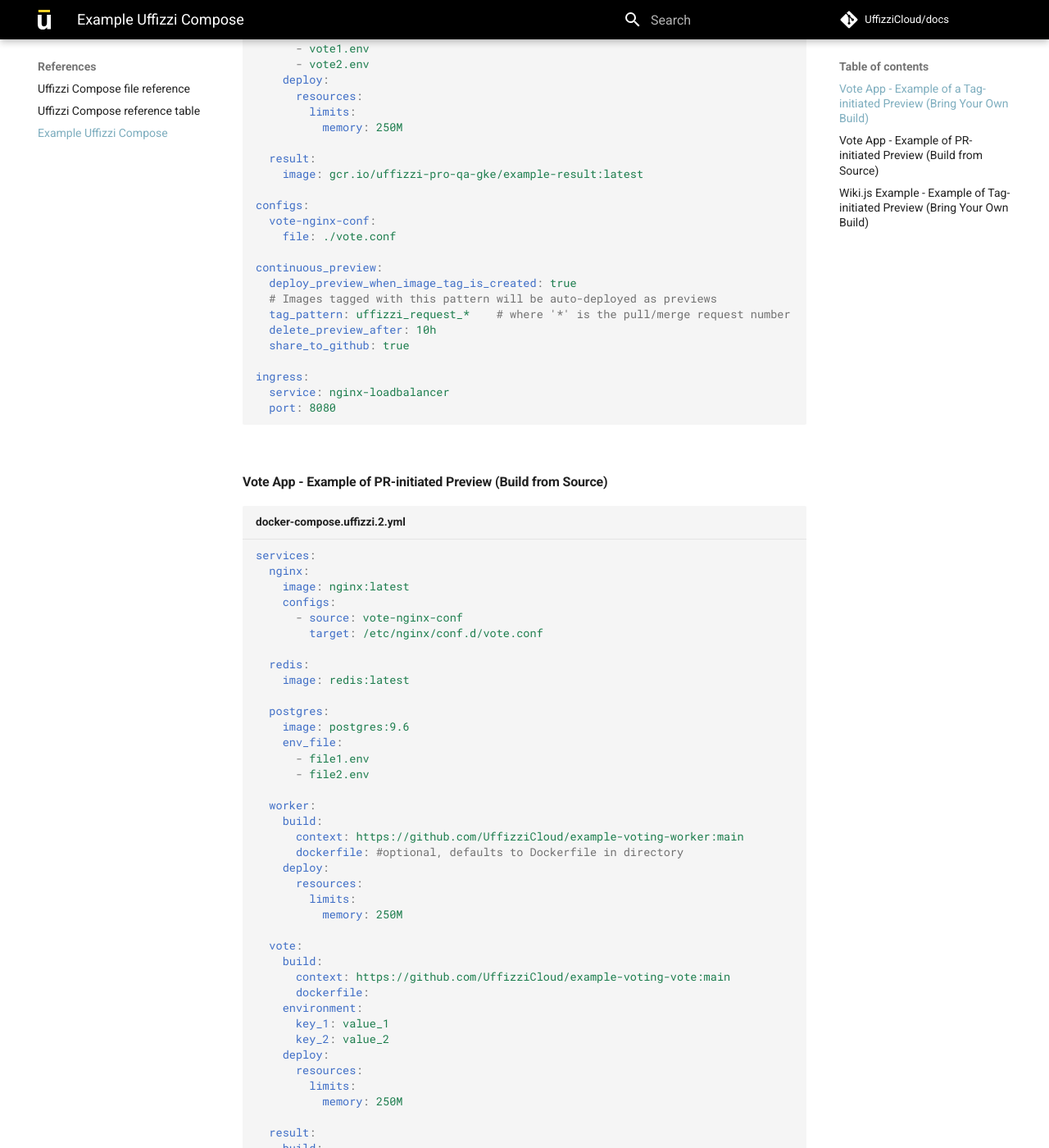
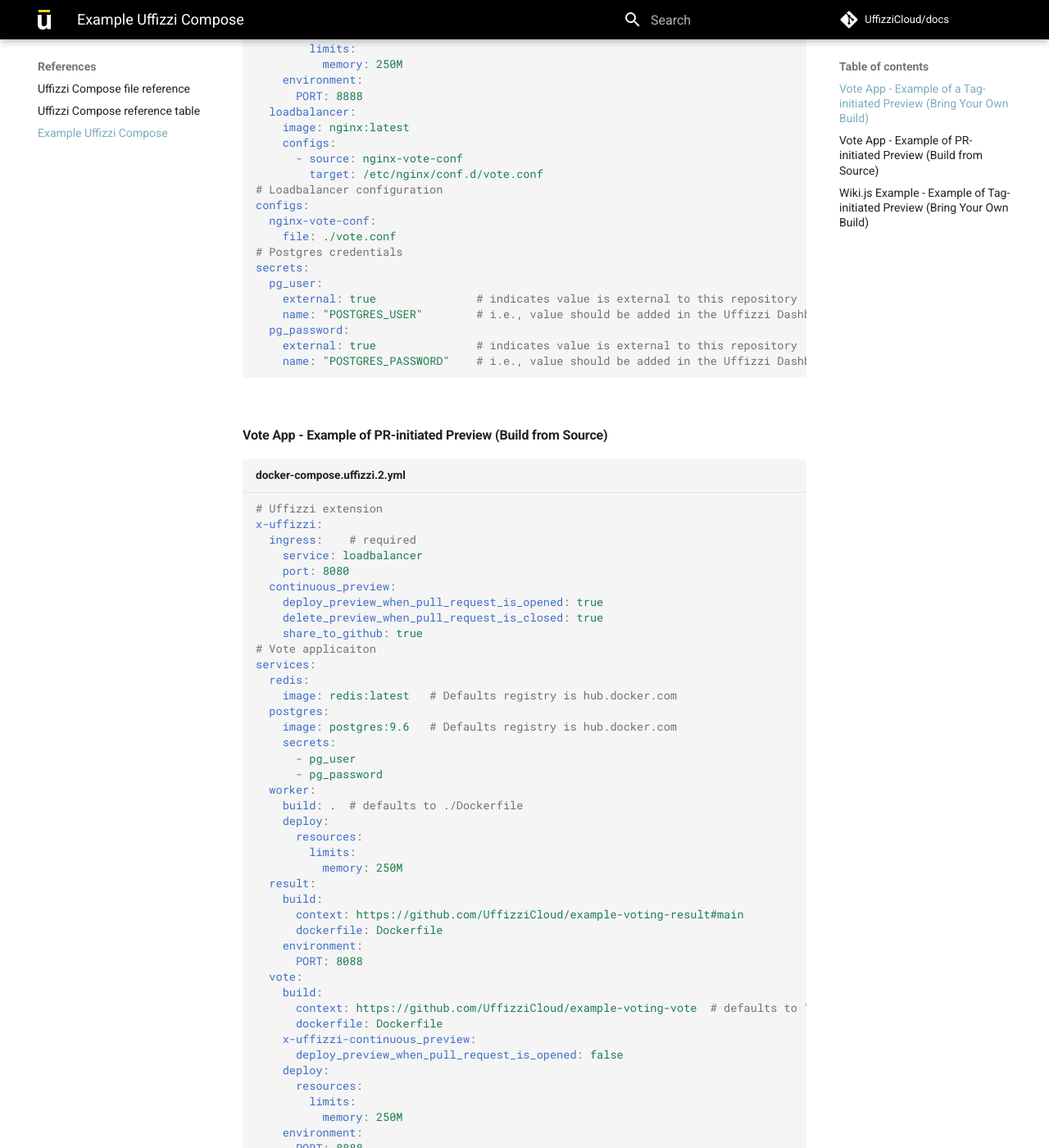
Before and after one commit to UffizziCloud/docs, an MkDocs documentation site: the page built from docs/references/example-compose.md, in a window 1280 px wide and 1400 px high, scrolled down 860 px. Shown: the whole window at 82% size. Built offline with MkDocs 1.6.1 and Material for MkDocs 9.7.7, drawn with Linux system fonts in a browser that asks for light colours; comment, search, counter and statistics services are not loaded; some of the changed text lies outside the part shown.

Commit message:
updated syntax of example compose files

````diff
--- a/docs/references/example-compose.md
+++ b/docs/references/example-compose.md
@@ -2,122 +2,123 @@
 #### Vote App - Example of a Tag-initiated Preview (Bring Your Own Build)
 
 ``` yaml title="docker-compose.uffizzi.1.yml"
-services:  #required
+# Uffizzi extension
+x-uffizzi:
+  ingress:    # required
+    service: loadbalancer
+    port: 8080
+  continuous_preview:
+    deploy_preview_when_image_tag_is_created: true
+    delete_preview_after: 8h
+# Vote applicaiton
+services:
   redis:
-    image: redis  # Default registry is hub.docker.com; default tag is `latest`
-
+    image: redis:latest
   postgres:
     image: postgres:9.6
-    environment:
-      POSTGRES_USER: postgres
-      POSTGRES_PASSWORD: postgres
-    deploy:
-      resources:
-        limits:
-          memory: 250M # Options: 125M (default), 250M, 500M, 1000M, 2000M, 4000M
-
-  nginx-loadbalancer:
-    image: nginx:latest
-    configs:
-      - source: vote-nginx-conf
-        target: /etc/nginx/conf.d/vote.conf
-
+    secrets:
+      - pg_user
+      - pg_password
   worker:
-    image: uffizziqa.azurecr.io/example-voting-worker:latest
-    auto: false  # Auto-deploy updates (optional, default=true)
+    image: uffizzi.azurecr.io/example-voting-worker:latest
     deploy:
       resources:
         limits:
           memory: 250M
-
+  result:
+    image: uffizzi.azurecr.io/example-voting-result:latest
+    environment:
+      PORT: 8088
   vote:
-    image: uffizziqa.azurecr.io/example-voting-vote:latest
-    env_file:
-      - vote1.env
-      - vote2.env
+    image: uffizzi.azurecr.io/example-voting-vote:latest
     deploy:
       resources:
         limits:
           memory: 250M
-
-  result:
-    image: gcr.io/uffizzi-pro-qa-gke/example-result:latest
-
+    environment:
+      PORT: 8888
+  loadbalancer:
+    image: nginx:latest
+    configs:
+      - source: nginx-vote-conf
+        target: /etc/nginx/conf.d/vote.conf
+# Loadbalancer configuration
 configs:
-  vote-nginx-conf:
+  nginx-vote-conf:
     file: ./vote.conf
-
-continuous_preview:
-  deploy_preview_when_image_tag_is_created: true
-  # Images tagged with this pattern will be auto-deployed as previews
-  tag_pattern: uffizzi_request_*    # where '*' is the pull/merge request number
-  delete_preview_after: 10h
-  share_to_github: true
-
-ingress:
-  service: nginx-loadbalancer
-  port: 8080
+# Postgres credentials
+secrets:
+  pg_user:
+    external: true               # indicates value is external to this repository
+    name: "POSTGRES_USER"        # i.e., value should be added in the Uffizzi Dashboard
+  pg_password:
+    external: true               # indicates value is external to this repository
+    name: "POSTGRES_PASSWORD"    # i.e., value should be added in the Uffizzi Dashboard
 ```
 
 &nbsp;
 #### Vote App - Example of PR-initiated Preview (Build from Source)
 
 ``` yaml title="docker-compose.uffizzi.2.yml"
+# Uffizzi extension
+x-uffizzi:
+  ingress:    # required
+    service: loadbalancer
+    port: 8080
+  continuous_preview:
+    deploy_preview_when_pull_request_is_opened: true
+    delete_preview_when_pull_request_is_closed: true
+    share_to_github: true
+# Vote applicaiton
 services:
-  nginx:
-    image: nginx:latest
-    configs:
-      - source: vote-nginx-conf
-        target: /etc/nginx/conf.d/vote.conf
-
   redis:
-    image: redis:latest
-
+    image: redis:latest   # Defaults registry is hub.docker.com
   postgres:
-    image: postgres:9.6
-    env_file:
-      - file1.env
-      - file2.env
-
+    image: postgres:9.6   # Defaults registry is hub.docker.com
+    secrets:
+      - pg_user
+      - pg_password
   worker:
-    build:
-      context: https://github.com/UffizziCloud/example-voting-worker:main
-      dockerfile: #optional, defaults to Dockerfile in directory
+    build: .  # defaults to ./Dockerfile
     deploy:
       resources:
         limits:
           memory: 250M
-
+  result:
+    build:
+      context: https://github.com/UffizziCloud/example-voting-result#main
+      dockerfile: Dockerfile
+    environment:
+      PORT: 8088
   vote:
     build:
-      context: https://github.com/UffizziCloud/example-voting-vote:main
-      dockerfile:
-    environment:
-      key_1: value_1
-      key_2: value_2
+      context: https://github.com/UffizziCloud/example-voting-vote  # defaults to "Default branch" as set in GitHub (usually main/master)
+      dockerfile: Dockerfile
+    x-uffizzi-continuous_preview:
+      deploy_preview_when_pull_request_is_opened: false
     deploy:
       resources:
         limits:
           memory: 250M
-
-  result:
-    build:
-      context: https://github.com/UffizziCloud/example-voting-result:main
-      dockerfile: Dockerfile
-
+    environment:
+      PORT: 8888
+  loadbalancer:
+    image: nginx:latest
+    configs:
+      - source: nginx-vote-conf
+        target: /etc/nginx/conf.d/vote.conf
+# Loadbalancer configuration
 configs:
-  vote-nginx-conf:
+  nginx-vote-conf:
     file: ./vote.conf
-
-continuous_preview:  #optional, example below is PR-triggered example
-  deploy_preview_when_pull_request_is_opened: true
-  delete_preview_when_pull_request_is_closed: true
-  share_to_github: true
-  delete_preview_after: 12h
-
-ingress:  #required
-  service: nginx
-  port: 8080
+# Postgres credentials
+secrets:
+  pg_user:
+    external: true               # indicates value is external to this repository
+    name: "POSTGRES_USER"        # i.e., value should be added in the Uffizzi Dashboard
+  pg_password:
+    external: true               # indicates value is external to this repository
+    name: "POSTGRES_PASSWORD"    # i.e., value should be added in the Uffizzi Dashboard
 ```
 
 &nbsp;
@@ -125,14 +126,12 @@
 
 ``` yaml title="docker-compose.uffizzi.3.yml"
 services:
-
   db:
     image: postgres:11-alpine
     environment:
       POSTGRES_DB: wiki
       POSTGRES_PASSWORD: wikijsrocks
       POSTGRES_USER: wikijs
-
   wiki:
     image: requarks/wiki
     environment:
@@ -142,12 +141,11 @@
       DB_USER: wikijs
       DB_PASS: wikijsrocks
       DB_NAME: wiki
-
-ingress:
-  service: wiki
-  port: 3000
-
-continuous_preview:  #for tag-initiated preview tag must = uffizzi_request_#
-  deploy_preview_when_image_tag_is_created: true
-  share_to_github: true
+x-uffizzi:
+  ingress:
+    service: wiki
+    port: 3000
+  continuous_preview:  #for tag-initiated preview tag must = uffizzi_request_#
+    deploy_preview_when_image_tag_is_created: true
+    share_to_github: true
 ```
````
